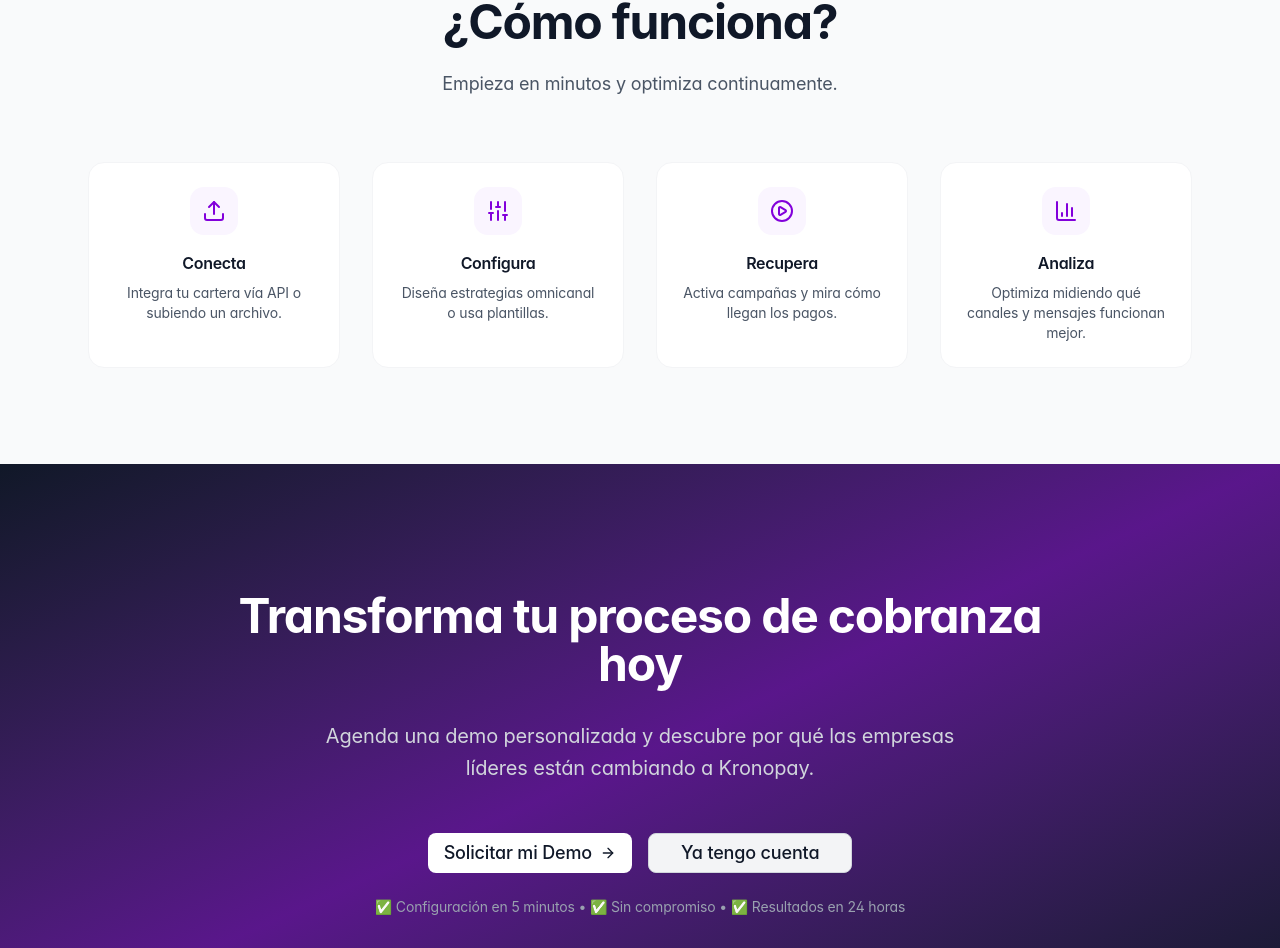
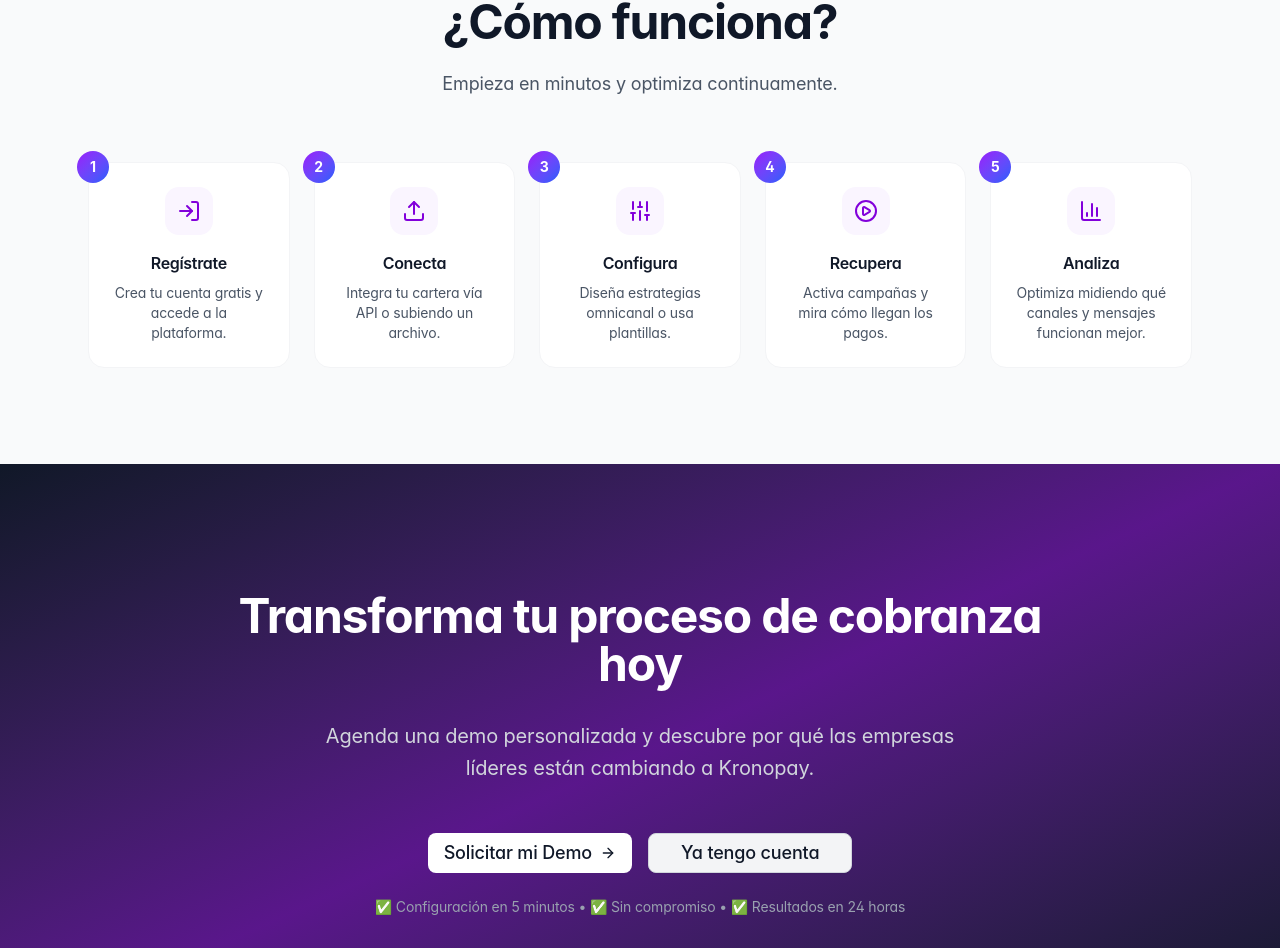
Before and after one commit to probstgo/Kronopay, a Next.js app: page / in a window 1280 px wide. Shown: the part 4682-5630 px from the top of the page. Built offline with nearby package versions, Linux system fonts and the light colour scheme; no server answers.

Commit message:
Actualización: mejoras en página principal

```diff
--- a/src/app/page.tsx
+++ b/src/app/page.tsx
@@ -333,29 +333,51 @@ export default function Home() {
             <h2 className="text-4xl sm:text-5xl font-bold text-gray-900 mb-6 tracking-tight">¿Cómo funciona?</h2>
             <p className="text-lg text-gray-600">Empieza en minutos y optimiza continuamente.</p>
           </div>
-          <div className="grid md:grid-cols-4 gap-8">
-            <div className="bg-white border border-gray-100 rounded-2xl p-6 text-center">
+          <div className="grid md:grid-cols-5 gap-6">
+            <div className="bg-white border border-gray-100 rounded-2xl p-6 text-center relative">
+              <div className="absolute -top-3 -left-3 w-8 h-8 bg-gradient-to-br from-purple-600 to-blue-600 rounded-full flex items-center justify-center text-white font-bold text-sm">
+                1
+              </div>
+              <div className="w-12 h-12 rounded-xl bg-purple-50 text-purple-700 flex items-center justify-center mx-auto mb-4">
+                <LogIn className="w-6 h-6" />
+              </div>
+              <h3 className="font-semibold text-gray-900 mb-2">Regístrate</h3>
+              <p className="text-gray-600 text-sm">Crea tu cuenta gratis y accede a la plataforma.</p>
+            </div>
+            <div className="bg-white border border-gray-100 rounded-2xl p-6 text-center relative">
+              <div className="absolute -top-3 -left-3 w-8 h-8 bg-gradient-to-br from-purple-600 to-blue-600 rounded-full flex items-center justify-center text-white font-bold text-sm">
+                2
+              </div>
               <div className="w-12 h-12 rounded-xl bg-purple-50 text-purple-700 flex items-center justify-center mx-auto mb-4">
                 <Upload className="w-6 h-6" />
               </div>
               <h3 className="font-semibold text-gray-900 mb-2">Conecta</h3>
               <p className="text-gray-600 text-sm">Integra tu cartera vía API o subiendo un archivo.</p>
             </div>
-            <div className="bg-white border border-gray-100 rounded-2xl p-6 text-center">
+            <div className="bg-white border border-gray-100 rounded-2xl p-6 text-center relative">
+              <div className="absolute -top-3 -left-3 w-8 h-8 bg-gradient-to-br from-purple-600 to-blue-600 rounded-full flex items-center justify-center text-white font-bold text-sm">
+                3
+              </div>
               <div className="w-12 h-12 rounded-xl bg-purple-50 text-purple-700 flex items-center justify-center mx-auto mb-4">
                 <Sliders className="w-6 h-6" />
               </div>
               <h3 className="font-semibold text-gray-900 mb-2">Configura</h3>
               <p className="text-gray-600 text-sm">Diseña estrategias omnicanal o usa plantillas.</p>
             </div>
-            <div className="bg-white border border-gray-100 rounded-2xl p-6 text-center">
+            <div className="bg-white border border-gray-100 rounded-2xl p-6 text-center relative">
+              <div className="absolute -top-3 -left-3 w-8 h-8 bg-gradient-to-br from-purple-600 to-blue-600 rounded-full flex items-center justify-center text-white font-bold text-sm">
+                4
+              </div>
               <div className="w-12 h-12 rounded-xl bg-purple-50 text-purple-700 flex items-center justify-center mx-auto mb-4">
                 <PlayCircle className="w-6 h-6" />
               </div>
               <h3 className="font-semibold text-gray-900 mb-2">Recupera</h3>
               <p className="text-gray-600 text-sm">Activa campañas y mira cómo llegan los pagos.</p>
             </div>
-            <div className="bg-white border border-gray-100 rounded-2xl p-6 text-center">
+            <div className="bg-white border border-gray-100 rounded-2xl p-6 text-center relative">
+              <div className="absolute -top-3 -left-3 w-8 h-8 bg-gradient-to-br from-purple-600 to-blue-600 rounded-full flex items-center justify-center text-white font-bold text-sm">
+                5
+              </div>
               <div className="w-12 h-12 rounded-xl bg-purple-50 text-purple-700 flex items-center justify-center mx-auto mb-4">
                 <BarChart3 className="w-6 h-6" />
               </div>
```
